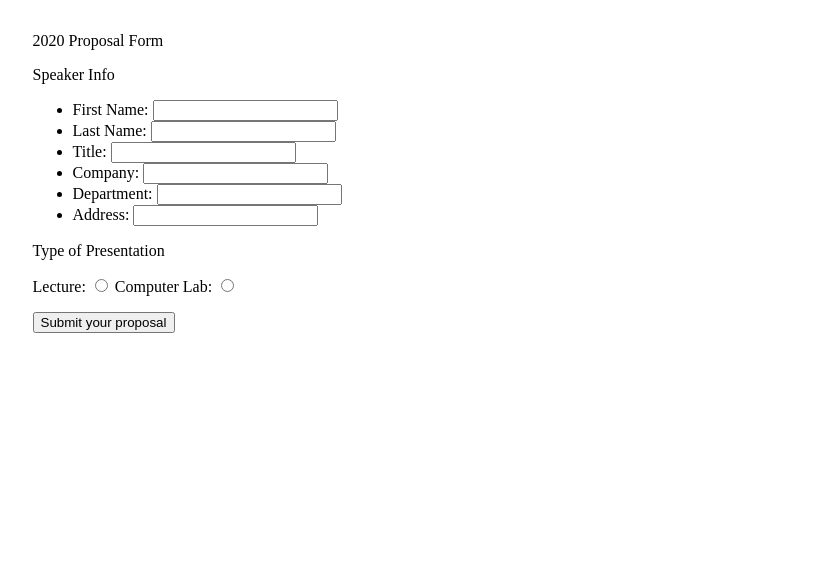
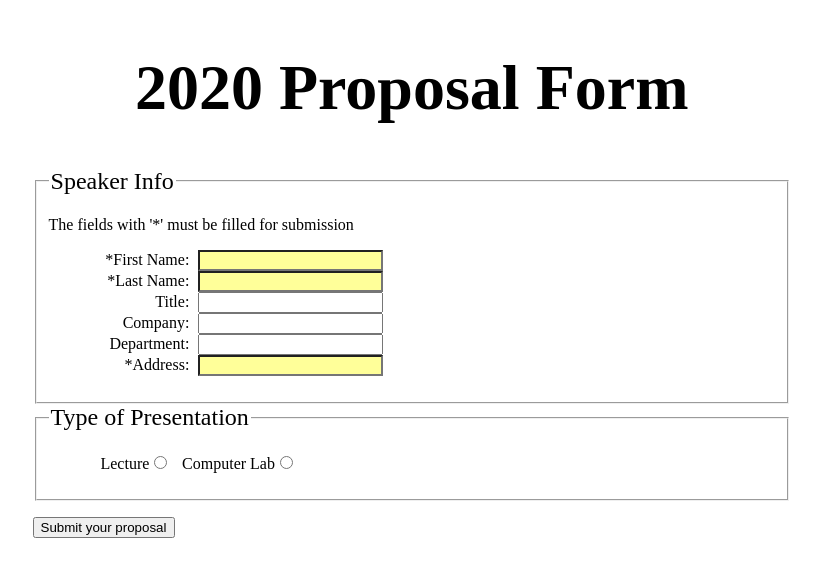
Before and after one commit to RustyRudy/CSCI3150, a plain HTML site: page hw11/form-exercise1(one).html in a window 1280 px wide. Shown: the whole page, without its empty margins (26-846 px from the left). Drawn offline with Linux system fonts and the light colour scheme.

Commit message:
changes made to form-exercise1(one) html and related css

```diff
--- a/hw11/css/form.css
+++ b/hw11/css/form.css
@@ -2,7 +2,10 @@
 
 
 /* form styling */
-
+h1 {
+	font-size: 4rem;
+	text-align: center;
+  }
 
 #wrapper {
 	width: 60%;
@@ -14,6 +17,35 @@ div#formcol1 {
 	width: 100%;
 }
 
+label {
+margin-right: 0.3em;
+width: 6.3em;
+display: inline-block;
+text-align: right;
+}
 
+#formcol1 li {
+list-style: none;
+}
+
+input[type="radio"]{
+  margin-left: 0;
+}
+
+legend {
+ font-size: 1.5rem;
+}
+
+select:focus, select:active, input:focus, input:active, input:focus + label,
+input:active + label, label[for]:focus, label[for]:active {
+color: #FFF !important;
+background-color: #2f83bb !important;
+}
+
+#formcol1 input.reqfield {
+  background: #FF9;
+}
+
+/*https://jsfiddle.net/9wd17kb2/1/*/
 
 /* end of form css */
--- a/hw11/form-exercise1(one).html
+++ b/hw11/form-exercise1(one).html
@@ -2,7 +2,7 @@
 <html lang="en">
 <head>
 <meta charset="utf-8" />
-<title>Forms</title>
+<title>Assignment 11: Forms</title>
 <!-- note that case matters for the link to the CSS file.
  --- make sure the case of your file names and directories match. -->
  <link rel="stylesheet"  href="css/form.css" />
@@ -22,48 +22,55 @@
 <div id="formcol1">
 
 
- <p>2020 Proposal Form</p>
- <p>Speaker Info</p>
+ <h1>2020 Proposal Form</h1>
+ <fieldset>
+ <legend>Speaker Info</legend>
+ <p>
+ The fields with '*' must be filled for submission
+ </p>
  <ul>
 	<li>
-        <span>First Name:</span>
+        <label for="fstspkr1">*First Name:</label>
         <input id="fstspkr1" name="fstspkr1" type="text" class="reqfield" />
     </li>
 
 
- 	<li><span>Last Name:</span>
+ 	<li><label for="lstname1">*Last Name:</label>
         <input id="lstname1" name="lstname1" type="text" class="reqfield"  />
 </li>
 <li>
-	<span>Title:</span>
+	<label for="spkrtitle1">Title:</label>
 	<input id="spkrtitle1" name="spkrtitle1" type="text" maxlength="48" />
 </li>
 <li>
-	<span>Company:</span>
+	<label for="company1">Company:</label>
 	<input id="company1" name="company1" type="text" />
 </li>
 <li>
-	<span>Department:</span>
+	<label for="department1">Department:</label>
 	<input id="department1" name="department1" type="text"  />
 </li>
 <li>
-	<span>Address:</span>
+	<label for="address1">*Address:</label>
 	<input id="address1" class="reqfield" name="address1" type="text" />
 </li>
 </ul>
-
+</fieldset>
 </div> <!-- end of formcol1 div -->
     <div id="multchoice">
+    <fieldset>
+    <legend>Type of Presentation</legend>
 
-    <p>Type of Presentation</p>
+        <p><span><label for="TypeofPres_lec">Lecture</label><input value="1" id="TypeofPres_lec" name="p-type" type="radio" />
+        </span>
+           <span>
+           <label for="TypeofPres_lab">Computer Lab</label><input value="2" id="TypeofPres_lab" name="p-type" type="radio"  /></span></p>
 
-        <p><span>Lecture:</span>	<span><input value="1" id="TypeofPres_lec" name="p-type" type="radio" />
-        </span>
-           <span>Computer Lab:</span>	<span>
-           <input value="2" id="TypeofPres_lab" name="p-type" type="radio"  /></span></p>
+</fieldset>
 
- 	<p class="submit-button">
+<p class="submit-button">
 <input type="submit" value="Submit your proposal" /></p>
+
     </div> <!-- end of multchoice div -->
 
 
```
